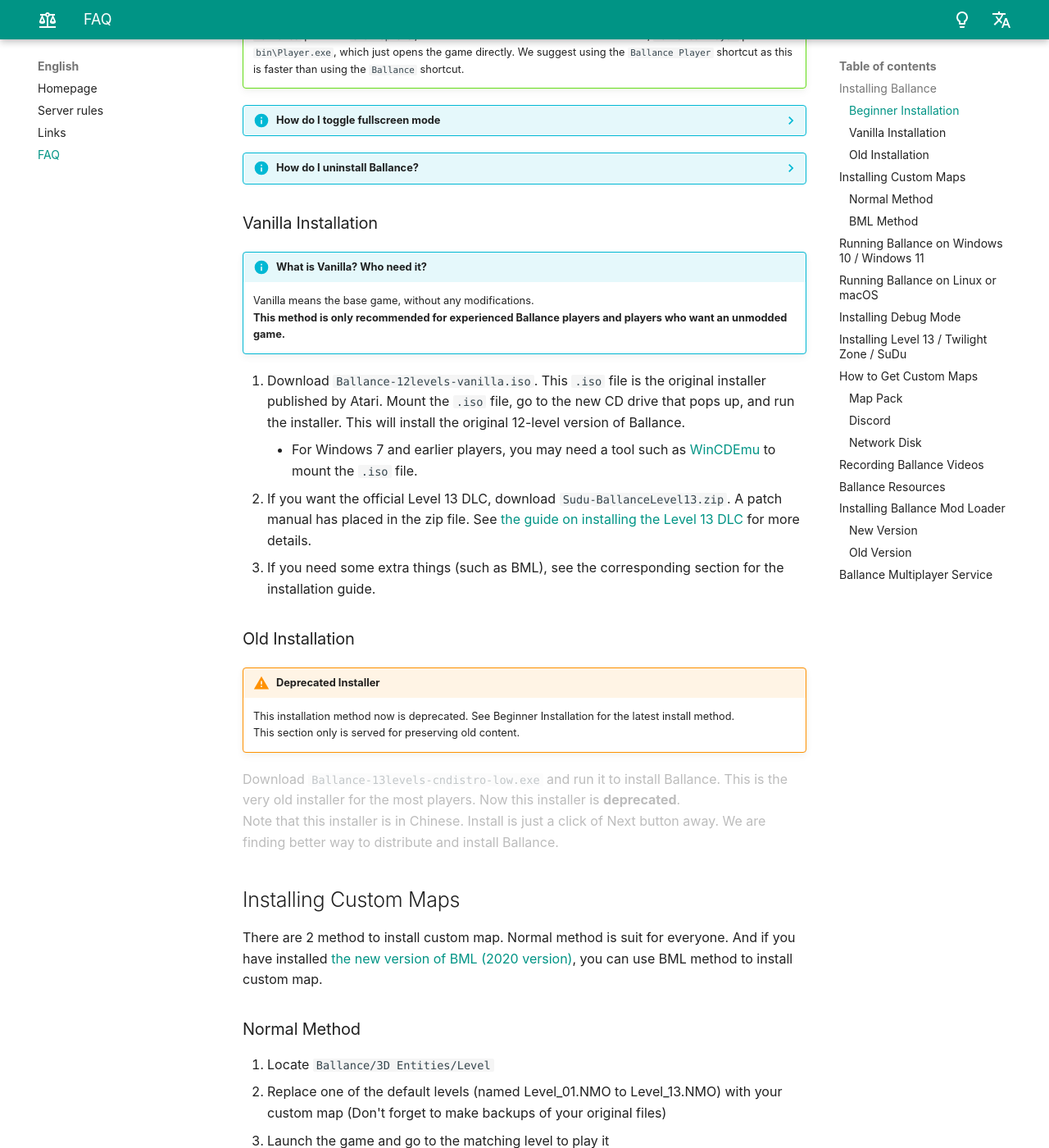
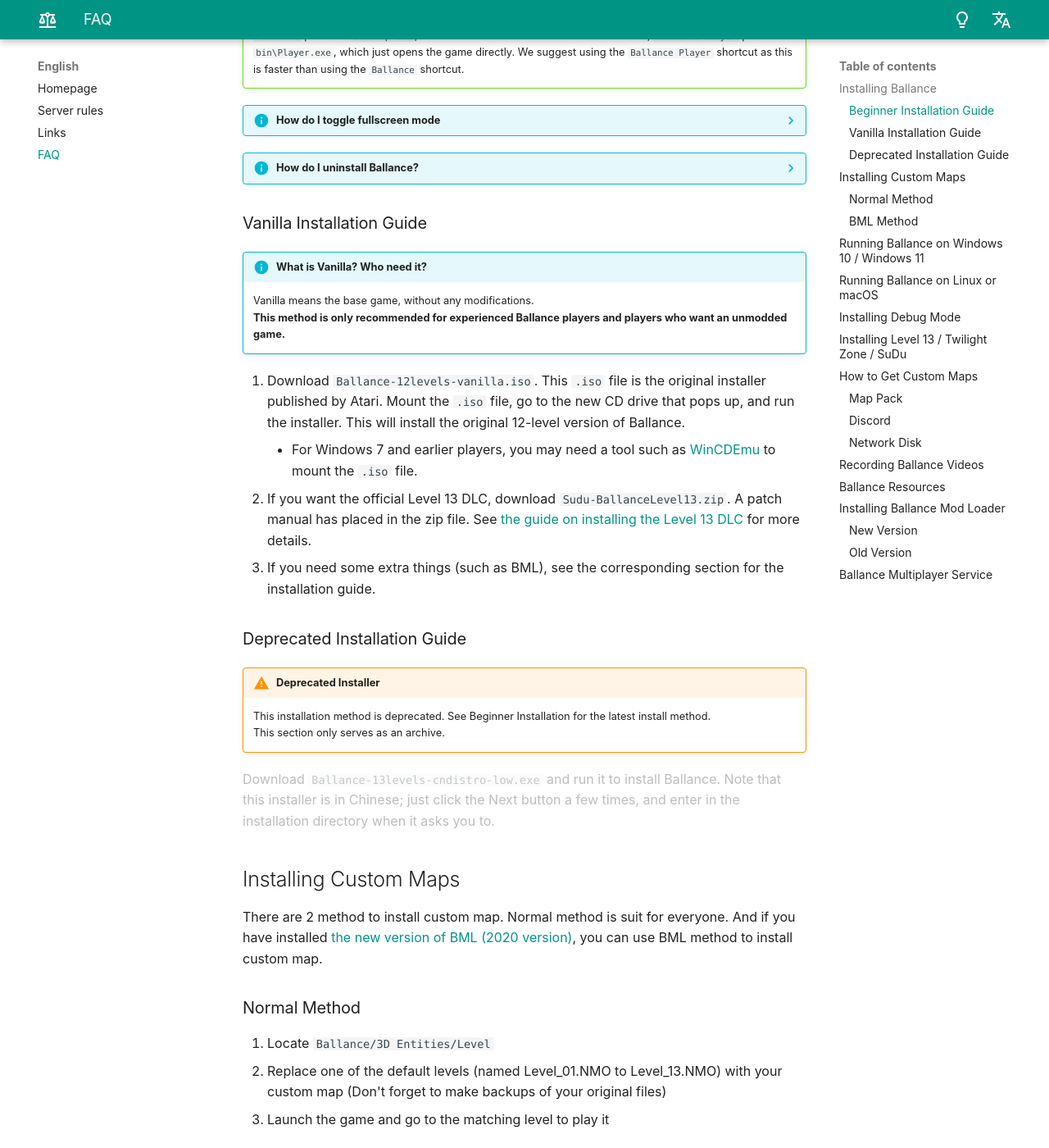
Before and after one commit to yyc12345/ballance-discord-rules, an MkDocs documentation site: the page built from docs/en/faq.md, in a window 1280 px wide and 1400 px high, scrolled down 1124 px. Shown: the whole window at 82% size. Built offline with MkDocs 1.6.1 and Material for MkDocs 9.7.7, drawn with Linux system fonts in a browser that asks for light colours; comment, search, counter and statistics services are not loaded; some of the changed text lies outside the part shown.

Commit message:
Rewrite English deprecated installation guide

```diff
--- a/docs/en/faq.md
+++ b/docs/en/faq.md
@@ -5,11 +5,11 @@
 There are a few ways to install Ballance, each with its own pros and cons.
 All the resources referred in installation steps can be found in our [official network disk](#jump-9). All of them are located in the `Installer` folder.
 
-* **[Beginner Installation](#jump-1-1): The most common installer suitable for almost everyone, especially beginners. We HIGHLY SUGGEST you choose this method.**
-* [Vanilla Installation](#jump-1-2): If you just need vanilla Ballance and is experienced with it, choose this.
-* <span style="opacity:0.3">[Old Installation](#jump-1-3): The old installer which was used before May 2023. This method is deprecated; don't use it.</span>
+* **[Beginner Installation Guide](#jump-1-1): The most common installer suitable for almost everyone, especially beginners. We HIGHLY SUGGEST you choose this method.**
+* [Vanilla Installation Guide](#jump-1-2): If you just need vanilla Ballance and is experienced with it, choose this.
+* <span style="opacity:0.3">[Deprecated Installation Guide](#jump-1-3): The old installer which was used before May 2023. This method is deprecated; don't use it.</span>
 
-### <span id="jump-1-1">Beginner Installation</span>
+### <span id="jump-1-1">Beginner Installation Guide</span>
 
 First, Download `Ballance-13levels-bbugdistro-high.exe`. This is a 7z self extractor. Run it and choose a directory to store the installer files.
 
@@ -37,7 +37,7 @@
 ??? info "How do I uninstall Ballance?"
     Run `uninstall.bat`.
 
-### <span id="jump-1-2">Vanilla Installation</span>
+### <span id="jump-1-2">Vanilla Installation Guide</span>
 
 !!! info "What is Vanilla? Who need it?"
     Vanilla means the base game, without any modifications.
@@ -48,15 +48,15 @@
 2. If you want the official Level 13 DLC, download `Sudu-BallanceLevel13.zip`. A patch manual has placed in the zip file. See [the guide on installing the Level 13 DLC](#jump-6) for more details.
 3. If you need some extra things (such as BML), see the corresponding section for the installation guide.
 
-### <span id="jump-1-3">Old Installation</span>
+### <span id="jump-1-3">Deprecated Installation Guide</span>
 
 !!! warning "Deprecated Installer"
-    This installation method now is deprecated. See Beginner Installation for the latest install method.
-    This section only is served for preserving old content.
+    This installation method is deprecated. See Beginner Installation for the latest install method.
+    This section only serves as an archive.
 
 <span style="opacity:0.3">
-Download `Ballance-13levels-cndistro-low.exe` and run it to install Ballance. This is the very old installer for the most players. Now this installer is **deprecated**.
-Note that this installer is in Chinese. Install is just a click of Next button away. We are finding better way to distribute and install Ballance.
+Download `Ballance-13levels-cndistro-low.exe` and run it to install Ballance.
+Note that this installer is in Chinese; just click the Next button a few times, and enter in the installation directory when it asks you to.
 </span>
 
 ## <span id="jump-2">Installing Custom Maps</span>
```
